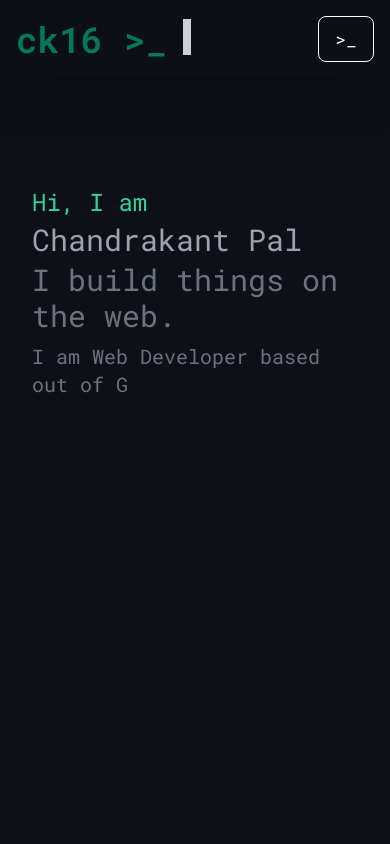
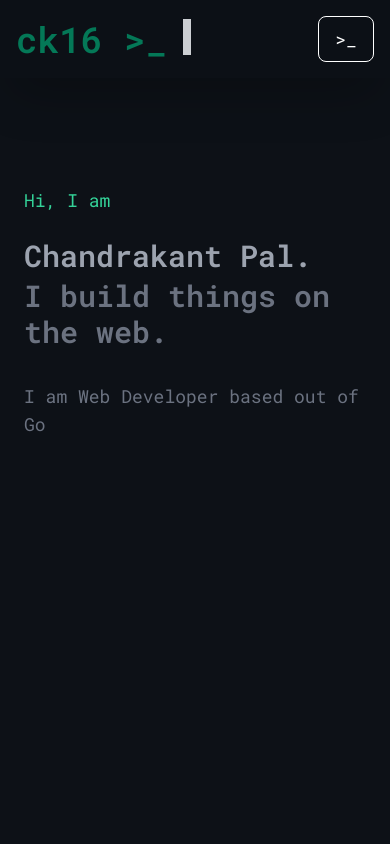
Before and after one commit to ChandrakantPal/ck16dev, a Next.js app: page / in a window 390 px wide. Shown: the top 844 px of the page. Built offline with nearby package versions, Linux system fonts and the light colour scheme.

Commit message:
responsive for lg screens

```diff
--- a/components/Introduction.tsx
+++ b/components/Introduction.tsx
@@ -3,24 +3,24 @@ import Image from 'next/image'
 
 const Introduction = () => {
   return (
-    <section className="flex flex-col items-center justify-center w-full h-200">
-      <div className="w-full h-full px-8 py-6 mt-20 text-left md:px-20 md:py-20">
+    <section className="flex flex-col items-center justify-center w-full h-200 lg:h-screen">
+      <div className="w-full h-full p-6 mt-20 text-left md:p-14 lg:p-20">
         <Typist cursor={{ show: false }}>
-          <p className="mt-1 text-2xl text-green-400 md:text-4xl">Hi, I am</p>
+          <p className="mt-1 text-lg text-green-400 md:text-xl">Hi, I am</p>
         </Typist>
         <Typist cursor={{ show: false }}>
           <Typist.Delay ms={1000} />
-          <p className="mt-1 text-3xl text-gray-400 md:text-6xl">
-            Chandrakant Pal
+          <p className="mt-6 text-3xl font-semibold text-gray-400 md:text-4xl lg:text-6xl">
+            Chandrakant Pal.
           </p>
         </Typist>
         <Typist cursor={{ show: false }}>
           <Typist.Delay ms={2500} />
-          <p className="mt-1 text-3xl text-gray-500 md:text-6xl">
+          <p className="mt-1 text-3xl font-semibold text-gray-500 md:text-4xl lg:text-6xl">
             I build things on the web.
           </p>
           <div className="w-full">
-            <p className="mt-2 text-xl text-gray-500 md:text-2xl">
+            <p className="mt-8 text-lg text-gray-500 md:text-xl">
               I am Web Developer based out of Goa, India. <br /> Tech
               enthusiast, constantly learning some new tech out there.
               <br /> History buff,
```
